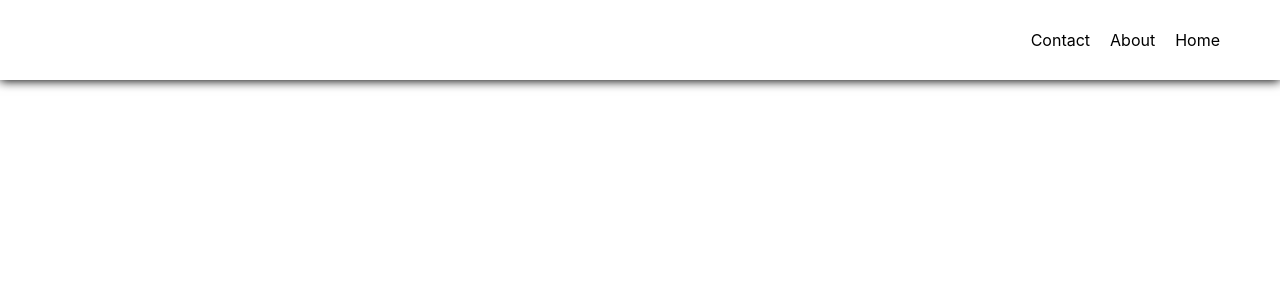
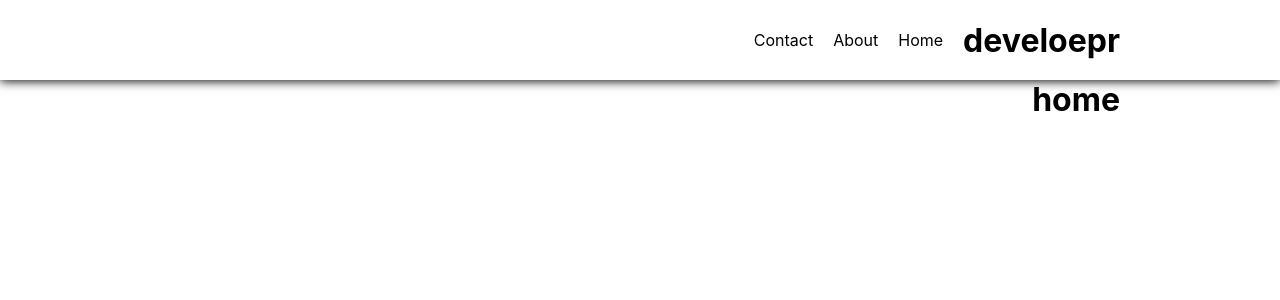
Before and after one commit to alawoddin/learn-react, a React (Create React App) app: page / in a window 1280 px wide. Shown: the top 300 px of the page. Built offline with nearby package versions, Linux system fonts and the light colour scheme.

Commit message:
the header page style is done

```diff
--- a/src/components/header/Header.jsx
+++ b/src/components/header/Header.jsx
@@ -6,8 +6,9 @@ function Header(props) {
         // let title = 'logo';
 
     return (
-
-        <div className={styled.header}>
+        <div className={styled.headerWrappper}>
+             <div className='container'>
+             <div className={styled.header}>
 
             {/* <h1>{title}</h1> */}
             {/* <h1>{props.title}</h1> */}
@@ -22,6 +23,11 @@ function Header(props) {
                 <li>Contact</li>
             </ul>
         </div>
+        </div>
+        </div>
+
+
+
     )
 }
 
--- a/src/components/header/Header.module.css
+++ b/src/components/header/Header.module.css
@@ -1,12 +1,16 @@
+.headerWrappper {
+
+    box-shadow: 0px 1px 10px black;
+}
+
+
 .header {
     text-align: center;
-    box-shadow: 0px 1px 10px black;
     height: 80px;
     display: flex;
     justify-content: end;
     align-items: center;
     flex-direction: row-reverse;
-    padding: 0px 40px;
 }
 
 .header ul {
--- a/src/index.css
+++ b/src/index.css
@@ -17,3 +17,6 @@ h1,h2,h3,h4,h5,h6,p, ul {
   margin: 0;
   list-style-type: none;
 }
+.container {
+  padding: 0px 160px;
+}
--- a/src/pages/home/Home.jsx
+++ b/src/pages/home/Home.jsx
@@ -4,8 +4,10 @@ import Header from "../../components/header/Header";
 function Home ()  {
     return (
         <div>
-            <Header/>
-            {/* <Footer/> */}
+            <Header title= 'develoepr'/>
+            <div>
+                <h1 className="container" style={{textAlign: "right"}}>home </h1>
+            </div>
         </div>
     )
 }
```
